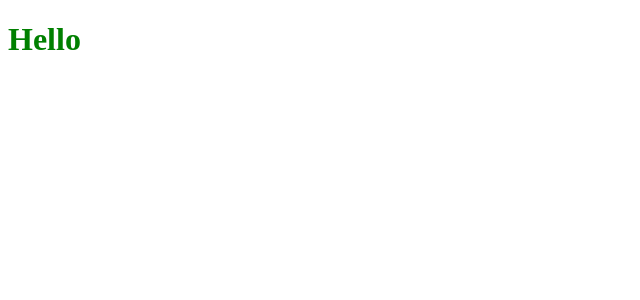
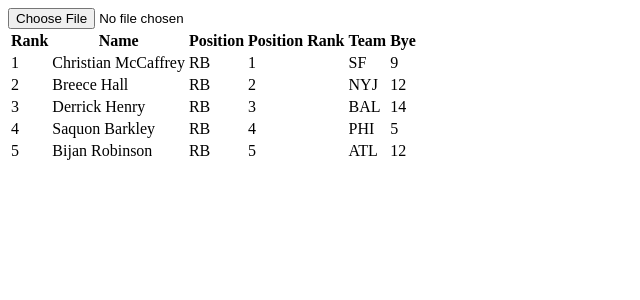
Before and after one commit to dkinsell/Fantasy-draft-app, a React app: page / in a window 1280 px wide. Shown: the top 300 px of the page, without its empty margins (0-640 px from the left). Built offline with nearby package versions, Linux system fonts and the light colour scheme.

Commit message:
added basic react components

```diff
--- a/src/App.js
+++ /dev/null
@@ -1,6 +0,0 @@
-import React from "react";
-const App = () => {
-  return <h1>Hello</h1>;
-};
-
-export default App;
--- /dev/null
+++ b/src/App.jsx
@@ -0,0 +1,14 @@
+import React from "react";
+import FileUpload from "./components/FileUpload";
+import PlayerTable from "./components/PlayerTable";
+
+const App = () => {
+  return (
+    <div>
+      <FileUpload />
+      <PlayerTable />
+    </div>
+  );
+};
+
+export default App;
--- a/src/App.scss
+++ b/src/App.scss
@@ -1,3 +1,3 @@
 h1 {
-  color: green;
+  color: blue;
 }
--- /dev/null
+++ b/src/components/FileUpload.jsx
@@ -0,0 +1,16 @@
+import React from "react";
+
+const FileUpload = () => {
+  const handleFileUpload = (e) => {
+    const file = e.target.files[0];
+    console.log('File uploaded:', file);
+  };
+
+  return (
+    <div>
+      <input type="file" onChange={handleFileUpload} />
+    </div>
+  );
+};
+
+export default FileUpload;
--- /dev/null
+++ b/src/components/PlayerTable.jsx
@@ -0,0 +1,40 @@
+import React from "react";
+
+const dummyPlayers = [
+  { rank: 1, name: "Christian McCaffrey", position: "RB", team: "SF", bye: 9, positionRank: 1 },
+  { rank: 2, name: "Breece Hall", position: "RB", team: "NYJ", bye: 12, positionRank: 2 },
+  { rank: 3, name: "Derrick Henry", position: "RB", team: "BAL", bye: 14, positionRank: 3 },
+  { rank: 4, name: "Saquon Barkley", position: "RB", team: "PHI", bye: 5, positionRank: 4 },
+  { rank: 5, name: "Bijan Robinson", position: "RB", team: "ATL", bye: 12, positionRank: 5 }
+];
+
+const PlayerTable = () => {
+  return (
+    <table>
+      <thead>
+        <tr>
+          <th>Rank</th>
+          <th>Name</th>
+          <th>Position</th>
+          <th>Position Rank</th>
+          <th>Team</th>
+          <th>Bye</th>
+        </tr>
+      </thead>
+      <tbody>
+        {dummyPlayers.map((player) => (
+          <tr key={player.rank}>
+            <td>{player.rank}</td>
+            <td>{player.name}</td>
+            <td>{player.position}</td>
+            <td>{player.positionRank}</td>
+            <td>{player.team}</td>
+            <td>{player.bye}</td>
+          </tr>
+        ))}
+      </tbody>
+    </table>
+  );
+};
+
+export default PlayerTable;
```
